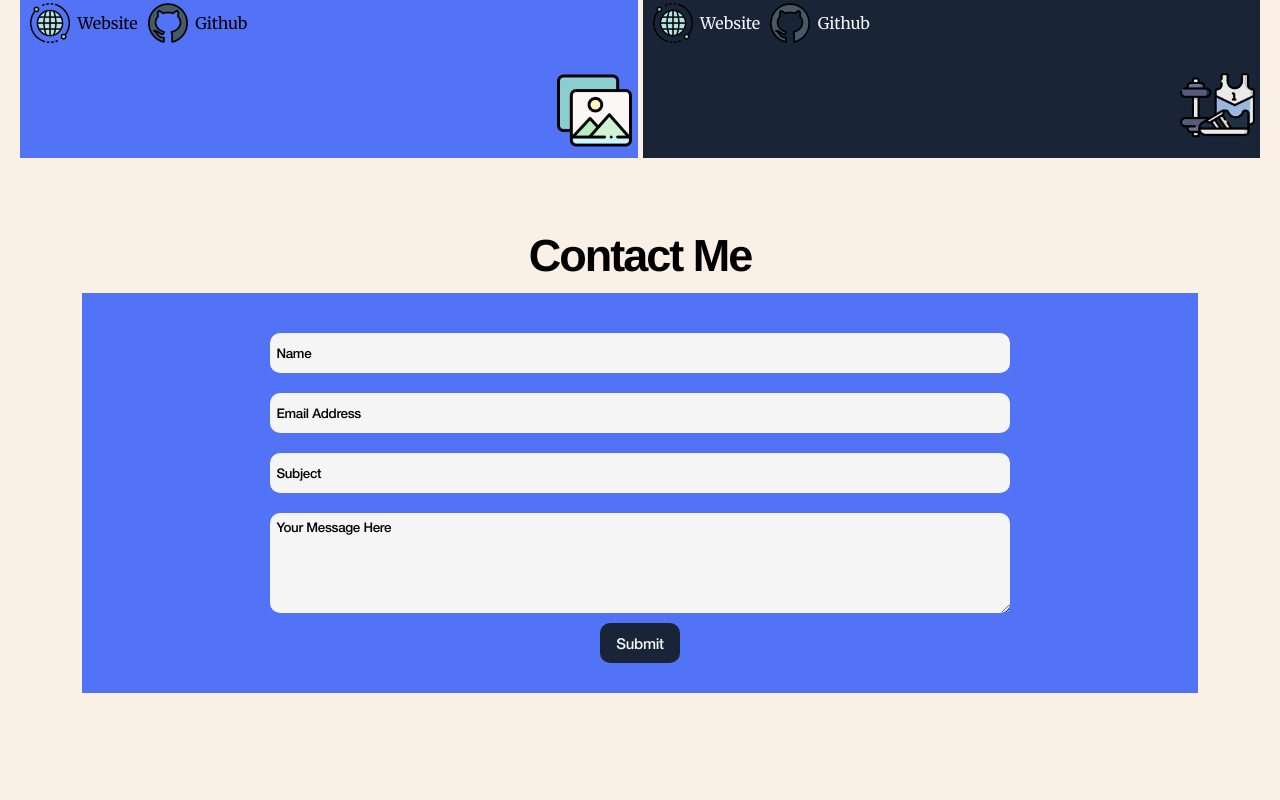
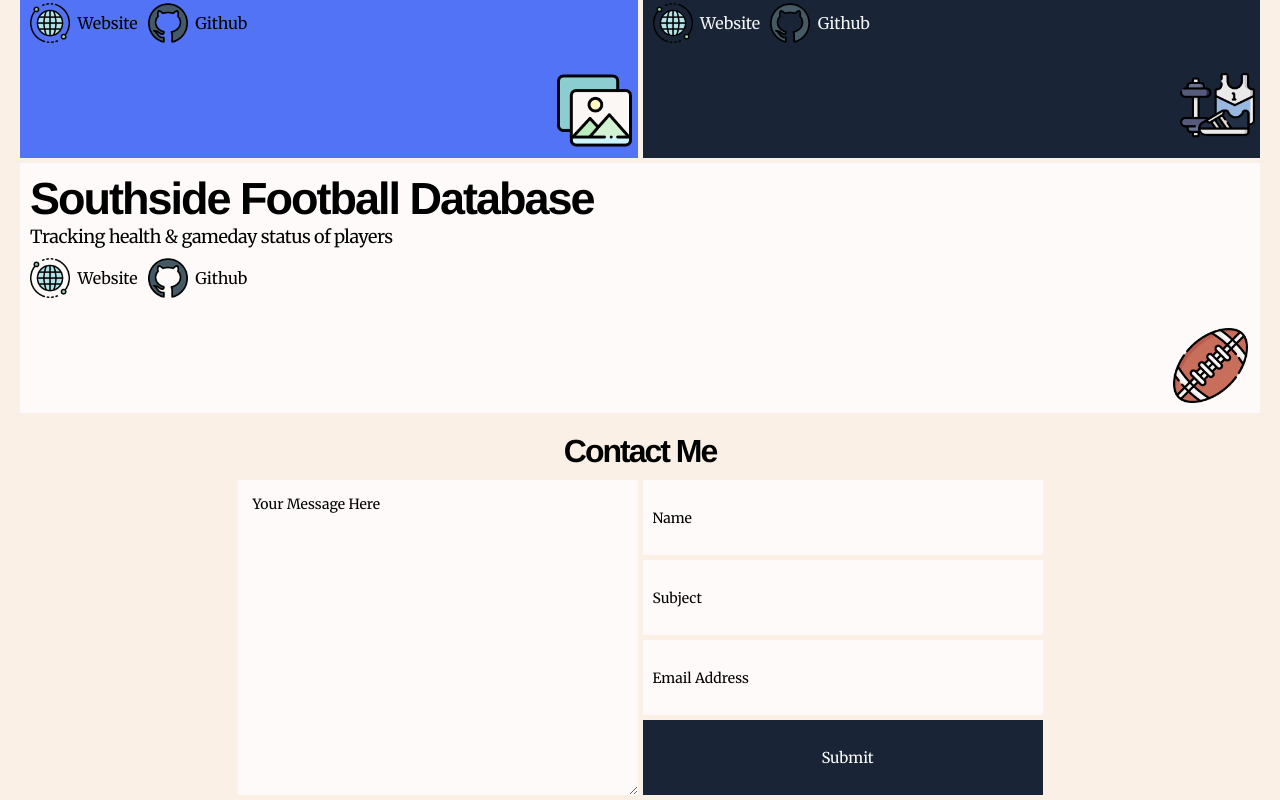
Before and after one commit to oscar-oneill/portfolio-old, a React (Create React App) app: page / in a window 1280 px wide. Shown: the part 1082-1882 px from the top of the page. Before the commit the page ends 1795 px from the top, so only its background shows below. Built offline with nearby package versions, Linux system fonts and the light colour scheme.

Commit message:
added new project

```diff
--- a/src/components/Body.css
+++ b/src/components/Body.css
@@ -96,12 +96,21 @@
     background-position: 99% 94%;
 }
 
+.six {
+    background: #fffafa;
+    color: #000000;
+    background-image: url('../media/images/football.png');
+    background-size: 75px;
+    background-repeat: no-repeat;
+    background-position: 99% 94%;
+}
+
 @media (min-width: 769px) {
     .body__wrapper {
         grid-template-columns: repeat(2, 1fr);
     }
 
-    .three {
+    .three, .six {
         grid-column-start: 1;
         grid-column-end: 3;
     }
--- a/src/components/Body.jsx
+++ b/src/components/Body.jsx
@@ -86,6 +86,24 @@ const Body = () => {
               </a>
             </div>
           </div>
+
+          <div className="body__content six">
+            <span className="content__text">Southside Football Database</span>
+            <p className="content__info">Tracking health & gameday status of players</p>
+            <div className="content__links">
+              <a target="_blank" href="http://southsidefootball.herokuapp.com/" rel="noreferrer noopener">
+                <img src={internet} alt="internet logo" />
+                &nbsp; Website
+              </a>
+
+              <a target="_blank" href="https://github.com/oscar-oneill/southside-football" rel="noreferrer noopener">
+                <img src={github} alt="github logo" />
+                &nbsp; Github
+              </a>
+            </div>
+          </div>
+
+
         </div>
       </div>
     );
--- a/src/components/Contact.css
+++ b/src/components/Contact.css
@@ -1,114 +1,91 @@
-.contact__container {
-    max-width: 100vw;
-    height: auto;
-    display: flex;
-    margin: 20px;
-    flex-direction: column;
-}
-
-.container__header {
-    display: flex;
-    align-items: center;
-    justify-content: center;
-    width: 100%;
-    height: 75px;
-    padding: 5px;
-    font-size: 45px;
-    letter-spacing: -2px;
-}
-
-.container__content {
-    display: flex;
-    height: 50%;
-    width: 100%;
+#contact_container {
+    color: white;
+    min-height: auto;
+    width: 100vw;
+    padding: 10px;
+    display: inline-block;
     align-items: center;
     justify-content: center;
 }
 
-.form {
+.contact__header {
     height: auto;
-    width: 90%;
-    background: #5373F7;
-    padding: 30px;
+    width: 100%;
+    font-size: 2em;
+    text-transform: capitalize;
+    display: flex;
+    align-items: center;
+    justify-content: center;
+    margin-bottom: 10px;
+    position: static;
+    letter-spacing: -2px;
 }
 
-.contact__form {
-    display: flex;
+.contact__box {
+    display: grid;
     justify-content: center;
-    align-items: center;
-    height: 100%;
-    flex-direction: column;
 }
 
-.contact__form input {
-    height: 40px;
-    width: 70%;
-    margin: 10px;
-    font-family: 'Helvetica';
-    letter-spacing: -.2px;
-    background: #f5f5f5;
-    border-radius: 10px;
+.box {
+    width: 400px;
+    margin-bottom: 3px;
+    color: #000000;
     border: none;
     outline: none;
-    padding: 6px;
+    font-family: 'Merriweather';
+    padding-left: 10px;
+    background: #fffafa;
+    font-size: 14px;
+    border-radius: 0px;
 }
 
-.contact__form textarea {
-    height: 100px;
-    width: 70%;
-    margin: 10px;
-    font-family: 'Helvetica';
-    letter-spacing: -.2px;
-    background: #f5f5f5;
-    border-radius: 10px;
-    border: none;
-    outline: none;
-    padding: 6px;
+.message {
+    height: 315px;
+    padding: 15px;
+}
+
+.contact__name, .subject, .email, .submit {
+    height: 75px;
 }
 
 .submit {
-    height: 40px;
-    width: 80px;
-    border: none;
-    outline: none;
+    font-family: 'Merriweather';
+    font-size: 15px;
+    cursor: pointer;
     background: #192536;
-    color: #f5f5f5;
-    font-family: 'Helvetica';
-    letter-spacing: -.3px;
-    cursor: pointer;
-    font-size: 15px;
-    border-radius: 10px;
+    color: #ffffff;
+    transition: .3s ease-in-out;
 }
 
 .submit:hover {
-    background: #f5f5f5;
-    color: #000000;
-    transition: .2s ease-in-out;
+    background: #5373F7;
+    color: #ffffff;
+    transition: .3s ease-in-out;
 }
 
 ::placeholder { /* Chrome, Firefox, Opera, Safari 10.1+ */
     color: #000000;
-    letter-spacing: -.3px;
     opacity: 1; /* Firefox */
 
 }
 
 :-ms-input-placeholder { /* Internet Explorer 10-11 */
     color: #000000;
-    letter-spacing: -.3px;
 }
 
 ::-ms-input-placeholder { /* Microsoft Edge */
     color: #000000;
-    letter-spacing: -.3px;
 }
 
-@media (max-width: 749px) {
-    .contact__form input {
-        width: 100%;
+@media (min-width: 809px) {
+    .contact__box {
+        grid-template-columns: repeat(2, auto);
+        grid-template-rows: repeat(4, 80px);
+        column-gap: 5px;
     }
 
-    .contact__form textarea {
-        width: 100%;
+    .subject, .email, .submit {
+        grid-column-start: 2;
+        grid-column-end: 3;
     }
 }
--- a/src/components/Contact.jsx
+++ b/src/components/Contact.jsx
@@ -19,25 +19,23 @@ const Contact = () => {
 
     return (
         <div className="contact__container" id="contact">
-            <div className="container__header">Contact Me</div>
-            <div className="container__content">
+            <div className="contact__header">
+                Contact Me
+            </div>
 
-                <div className="form">
-                    <form onSubmit={sendEmail} className="contact__form">
-                        <input placeholder="Name" type="text" name="name" required/>
+            <form onSubmit={sendEmail} className="contact__box">
+                <textarea className="box message" placeholder="Your Message Here" type="text" name="message" required />
+                <input className="box contact__name" placeholder="Name" type="text" name="name" required />
+                <input className="box subject" placeholder="Subject" type="text" name="subject" required />
+                <input className="box email" placeholder="Email Address" type="text" name="email" required />
+                <button className="box submit" type="submit">Submit</button>
+            </form>
+        </div>
 
-                        <input placeholder="Email Address" type="text" name="email" required/>
 
-                        <input placeholder="Subject" type="text" name="subject" required/>
 
-                        <textarea placeholder="Your Message Here" type="text" name="message" required/>
 
-                        <button className="submit" type="submit">Submit</button>
-                    </form>
-                </div>
 
-            </div>
-        </div>
     )
 }
 
```
Also changed, not shown: src/media/images/football.png (added).
